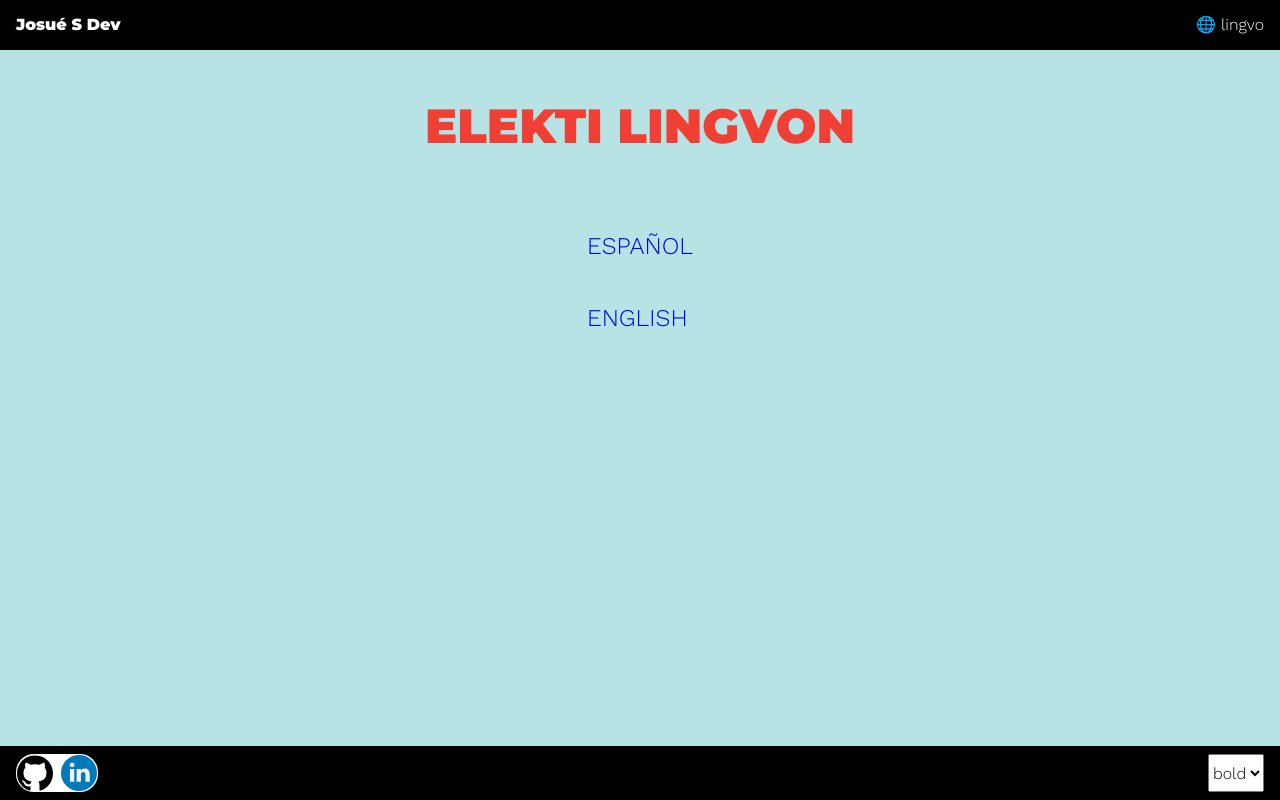
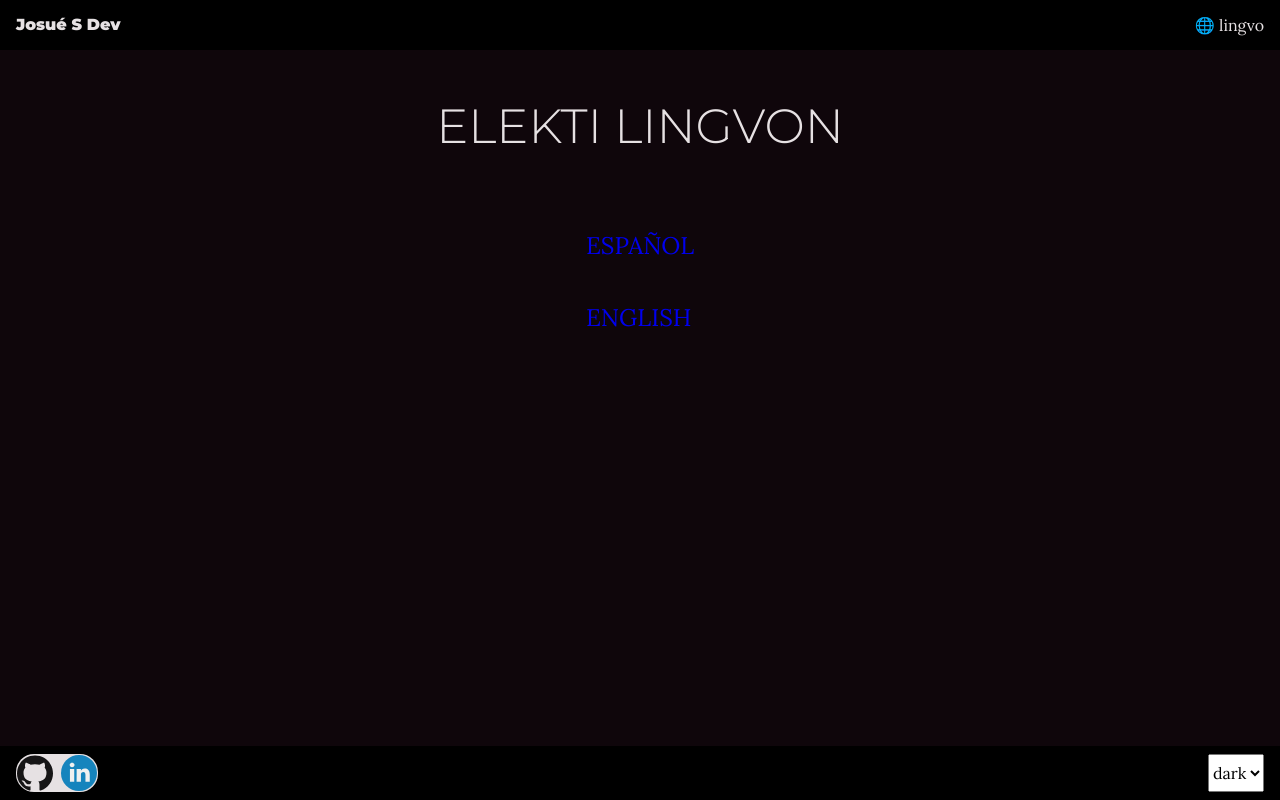
Before and after one commit to JosueSdev/my-webpage, a Next.js app: page / in a window 1280 px wide. Built offline with nearby package versions, Linux system fonts and the light colour scheme.

Commit message:
add dark mode

```diff
--- a/styles/globals.css
+++ b/styles/globals.css
@@ -32,3 +32,7 @@ h1, h2, h3, h4, h5, h6 {
   font-family: var(--theme-typography-headerFamily);
   font-weight: var(--theme-typography-headerWeight);
 }
+
+img {
+  opacity: var(--theme-dark-pictureOpacity);
+}
--- /dev/null
+++ b/styles/theme/dark.module.css
@@ -0,0 +1,22 @@
+.theme {
+    --theme-typography-headerFamily: 'Montserrat', sans-serif;
+    --theme-typography-headerWeight: 300;
+
+    --theme-typography-bodyFamily: 'Lora', serif;
+    --theme-typography-bodyWeight: 400;
+
+    --theme-color-color: #e6e1e3;
+    --theme-color-background: #0f060b;
+
+    --theme-color-headerColor: #e6e1e3;;
+    --theme-color-headerBgColor: black;
+
+    --theme-color-footerColor: black;
+    --theme-color-footerContrastColor: #e6e1e3;;
+    --theme-color-footerBgColor: black;
+
+    --theme-color-cardBg: rgba(255, 255, 255, .05);
+    --theme-shape-cardBorderRadius: 1em;
+
+    --theme-dark-pictureOpacity: 0.9
+}
--- a/usecase/themes/index.ts
+++ b/usecase/themes/index.ts
@@ -2,17 +2,22 @@ import { ITheme } from '../../domain/model/theme'
 
 import themeBold from '../../styles/theme/bold.module.css'
 import themeLight from '../../styles/theme/light.module.css'
+import themeDark from '../../styles/theme/dark.module.css'
 
 export type TThemeSetter = React.Dispatch<React.SetStateAction<ITheme>>
 
 const themes: Array<ITheme> = [
     {
-        name: 'bold',
-        value: themeBold.theme,
+        name: 'dark',
+        value: themeDark.theme,
     },
     {
         name: 'light',
         value: themeLight.theme,
+    },
+    {
+        name: 'bold',
+        value: themeBold.theme,
     },
 ]
 
```
